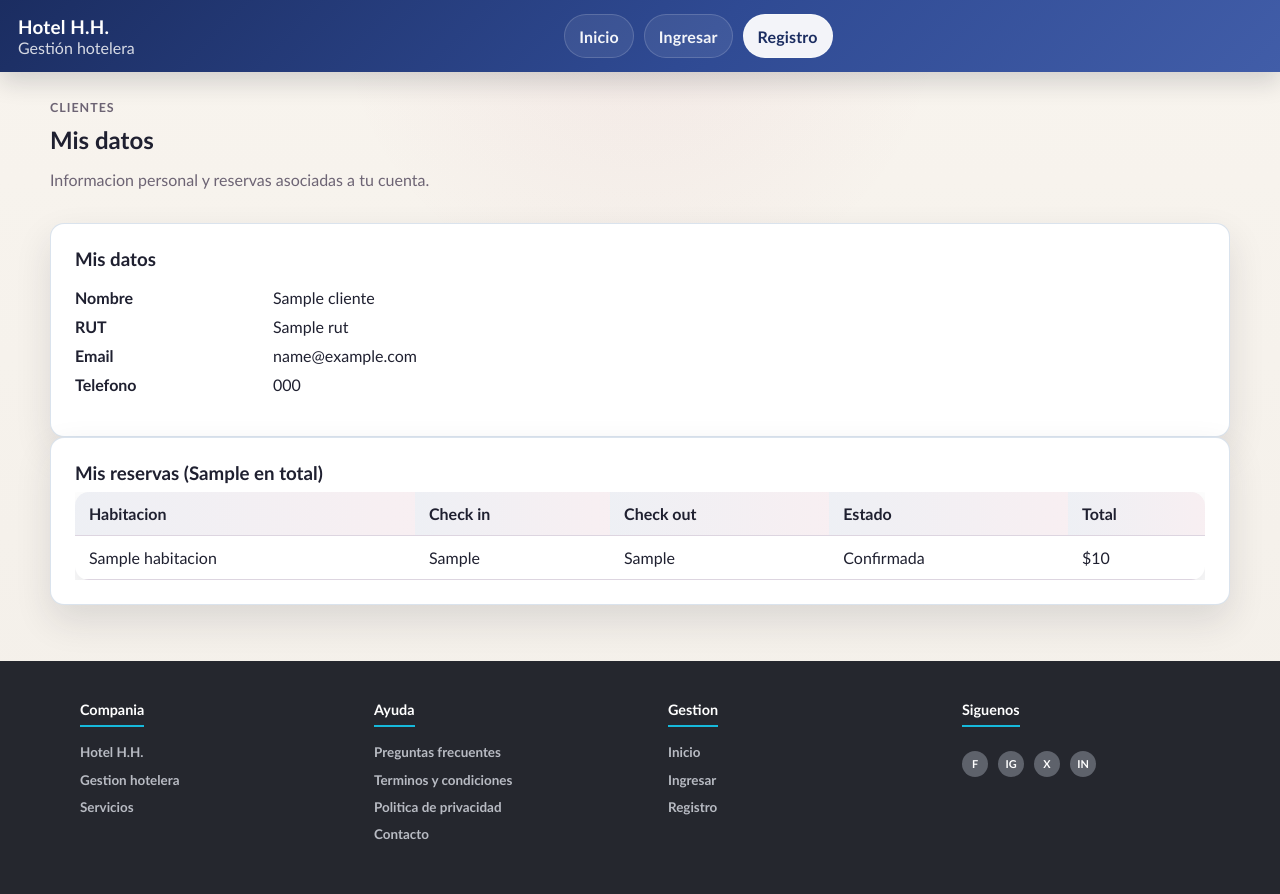
After one commit to hueman01/hotel-mongo, a Django app: template TipoHabitacion/templates/hotel/clientes_panel.html in a window 1280 px wide. The commit adds this page. Run offline with Django 5.2, Linux system fonts and the light colour scheme; the template is opened without the code that fills it: most values are stand-ins (such as "Sample title", 1, 10 or a date in 2020); some libraries are stand-ins or nearby versions.

Commit message:
cambios-en-clientes

```diff
--- /dev/null
+++ b/TipoHabitacion/templates/hotel/clientes_panel.html
@@ -0,0 +1,118 @@
+{% extends 'base.html' %}
+{% block title %}Clientes | Sistema Hotel{% endblock %}
+{% block content %}
+<section class="page-header">
+    <div>
+        <p class="eyebrow">Clientes</p>
+        <h2>{% if puede_gestionar %}Panel de clientes{% else %}Mis datos{% endif %}</h2>
+        <p>
+            {% if puede_gestionar %}
+                {{ total_clientes }} {% if total_clientes == 1 %}cliente registrado{% else %}clientes registrados{% endif %} en el sistema.
+            {% else %}
+                Informacion personal y reservas asociadas a tu cuenta.
+            {% endif %}
+        </p>
+    </div>
+    <div class="actions">
+        {% if puede_gestionar %}
+            <a class="btn" href="{% url 'listar' 'clientes' %}">Ver todos y gestionar</a>
+        {% endif %}
+    </div>
+</section>
+
+{% if puede_gestionar %}
+
+    <section class="metric-grid">
+        <article class="metric-card">
+            <span>Clientes registrados</span>
+            <strong>{{ total_clientes }}</strong>
+        </article>
+        <article class="metric-card">
+            <span>Ultimos registros</span>
+            <strong>{{ ultimos_clientes|length }}</strong>
+        </article>
+    </section>
+
+    <section class="table-wrap">
+        <table class="table">
+            <thead>
+                <tr>
+                    <th>Nombre</th>
+                    <th>RUT</th>
+                    <th>Email</th>
+                    <th>Telefono</th>
+                </tr>
+            </thead>
+            <tbody>
+                {% for cliente in ultimos_clientes %}
+                    <tr>
+                        <td data-label="Nombre">{{ cliente.nombre }}</td>
+                        <td data-label="RUT">{{ cliente.rut }}</td>
+                        <td data-label="Email">{{ cliente.email }}</td>
+                        <td data-label="Telefono">{{ cliente.telefono }}</td>
+                    </tr>
+                {% empty %}
+                    <tr><td colspan="4">Todavia no hay clientes registrados.</td></tr>
+                {% endfor %}
+            </tbody>
+        </table>
+    </section>
+
+{% else %}
+
+    {% if cliente %}
+        <section class="card">
+            <h3>Mis datos</h3>
+            <dl class="detail-list">
+                <dt>Nombre</dt>
+                <dd>{{ cliente.nombre }}</dd>
+                <dt>RUT</dt>
+                <dd>{{ cliente.rut }}</dd>
+                <dt>Email</dt>
+                <dd>{{ cliente.email }}</dd>
+                <dt>Telefono</dt>
+                <dd>{{ cliente.telefono }}</dd>
+            </dl>
+        </section>
+
+        <section class="card">
+            <h3>Mis reservas {% if mis_totales %}({{ mis_totales }} en total){% endif %}</h3>
+            <div class="table-wrap">
+                <table class="table">
+                    <thead>
+                        <tr>
+                            <th>Habitacion</th>
+                            <th>Check in</th>
+                            <th>Check out</th>
+                            <th>Estado</th>
+                            <th>Total</th>
+                        </tr>
+                    </thead>
+                    <tbody>
+                        {% for reserva in mis_reservas %}
+                            <tr>
+                                <td data-label="Habitacion">{{ reserva.habitacion }}</td>
+                                <td data-label="Check in">{{ reserva.check_in }}</td>
+                                <td data-label="Check out">{{ reserva.check_out }}</td>
+                                <td data-label="Estado">{{ reserva.estado }}</td>
+                                <td data-label="Total">${{ reserva.total }}</td>
+                            </tr>
+                        {% empty %}
+                            <tr><td colspan="5">No tienes reservas registradas.</td></tr>
+                        {% endfor %}
+                    </tbody>
+                </table>
+            </div>
+        </section>
+    {% else %}
+        <section class="card">
+            <p class="empty-state">
+                Tu cuenta todavia no tiene datos de cliente asociados.
+                Tu correo de registro es: <strong>{{ user.email|default:user.username }}</strong>.
+                Solicita al administrador vincularte como cliente para ver tus reservas.
+            </p>
+        </section>
+    {% endif %}
+
+{% endif %}
+{% endblock %}
--- a/TipoHabitacion/urls.py
+++ b/TipoHabitacion/urls.py
@@ -7,6 +7,7 @@ urlpatterns = [
     path('registro/', views.register_view, name='register'),
     path('logout/', views.logout_view, name='logout'),
     path('dashboard/', views.dashboard, name='dashboard'),
+    path('clientes/panel/', views.clientes_panel, name='clientes_panel'),
     path('<str:modelo>/', views.listar, name='listar'),
     path('<str:modelo>/crear/', views.crear, name='crear'),
     path('<str:modelo>/<str:pk>/', views.detalle, name='detalle'),
--- a/templates/base.html
+++ b/templates/base.html
@@ -24,6 +24,7 @@
                 <a class="topbar__link" href="{% url 'inicio' %}">Inicio</a>
                 {% if user.is_authenticated %}
                     <a class="topbar__link" href="{% url 'dashboard' %}">Dashboard</a>
+                    <a class="topbar__link" href="{% url 'clientes_panel' %}">{% if user.is_superuser %}Panel clientes{% else %}Mis datos{% endif %}</a>
                     <a class="topbar__link" href="{% url 'listar' 'tipos' %}">Tipos</a>
                     <a class="topbar__link" href="{% url 'listar' 'habitaciones' %}">Habitaciones</a>
                     {% if user.is_superuser %}
```
Also changed, not shown: TipoHabitacion/forms.py (+20 -0 lines), TipoHabitacion/views.py (+49 -0 lines).
